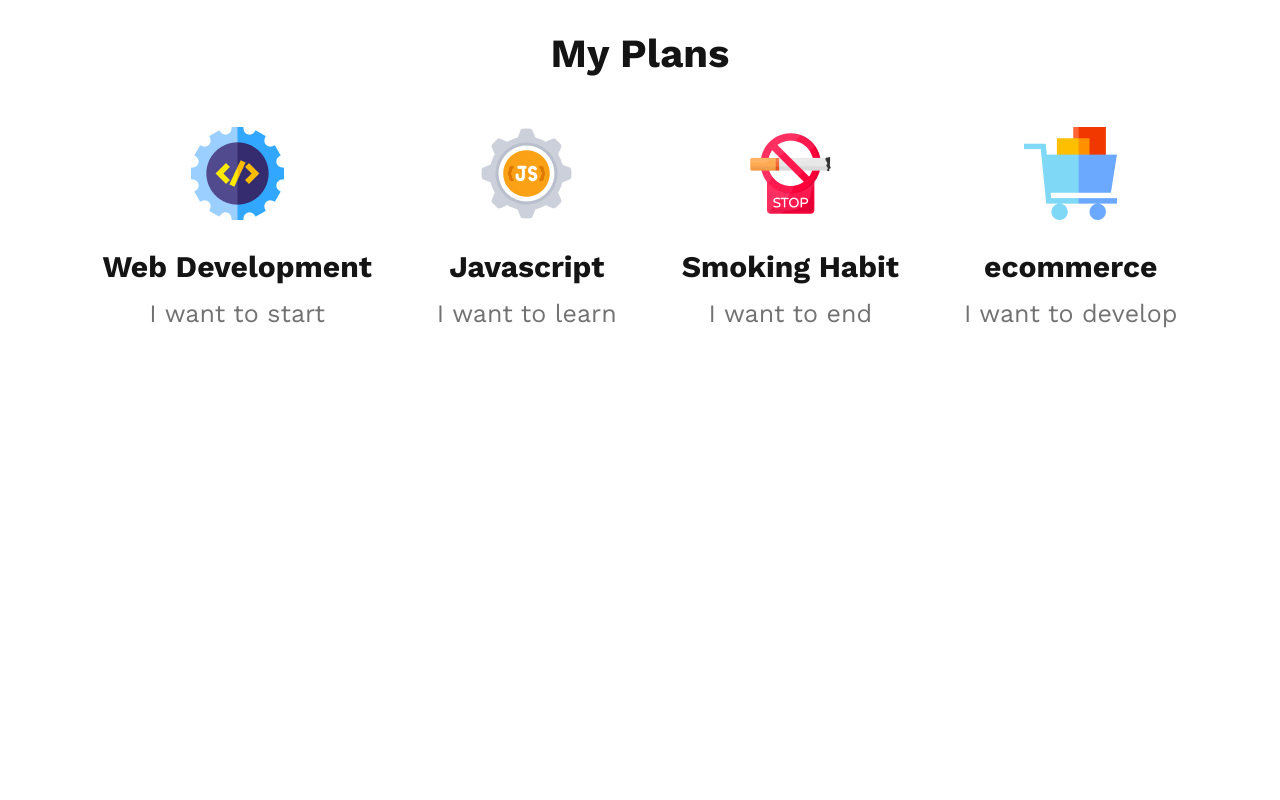
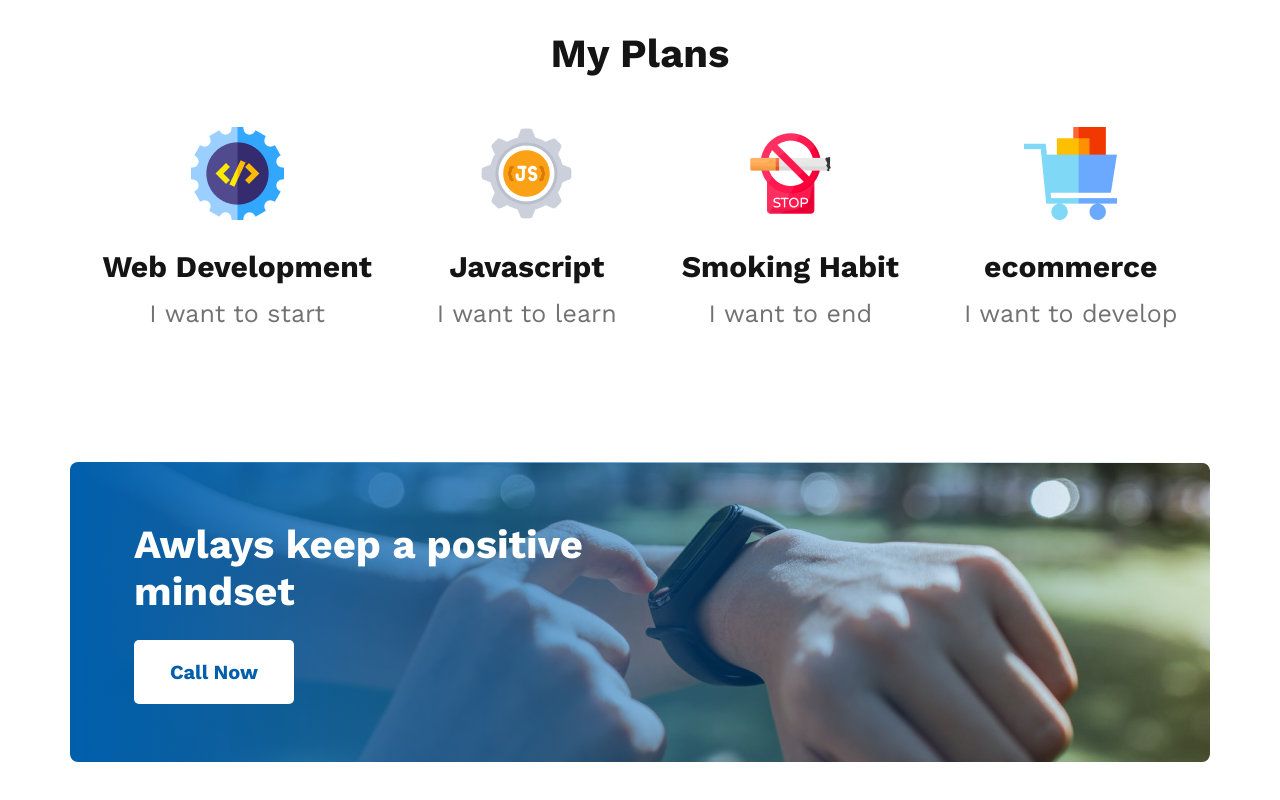
Before and after one commit to Tanvir-Bhuiyan00/first-assignment, a plain HTML site: page index.html in a window 1280 px wide. Shown: the part 1765-2565 px from the top of the page. Before the commit the page ends 2227 px from the top, so only its background shows below. Drawn offline with nearby package versions, Linux system fonts and the light colour scheme.

Commit message:
added gradient effects

```diff
--- a/index.html
+++ b/index.html
@@ -67,6 +67,14 @@
         </div>
       </div>
     </section>
+
+    <!--* Gradiant Picture *-->
+    <section class="image-container">
+      <div class="image-info-container">
+        <div class="section-title">Awlays keep a positive mindset</div>
+        <button class="primary-btn">Call Now</button>
+      </div>
+    </section>
   </main>
   <footer>
 
--- a/styles/style.css
+++ b/styles/style.css
@@ -111,3 +111,24 @@
   font-size: 25px;
   color: #737272;
 }
+
+/** Image-gradient **/
+
+.image-container {
+  width: 1140px;
+  height: 300px;
+  margin: 130px auto;
+  background: linear-gradient(90deg, #005FAC 0%, rgba(0, 95, 172, 0) 100%), url(../images/watch.png);
+  border-radius: 8px;
+}
+
+.image-info-container {
+  width: 459px;
+  height: 182px;
+  margin-left: 64px;
+}
+
+.image-info-container .section-title {
+  padding-top: 59px;
+  color: #FFFFFF;
+}
```
